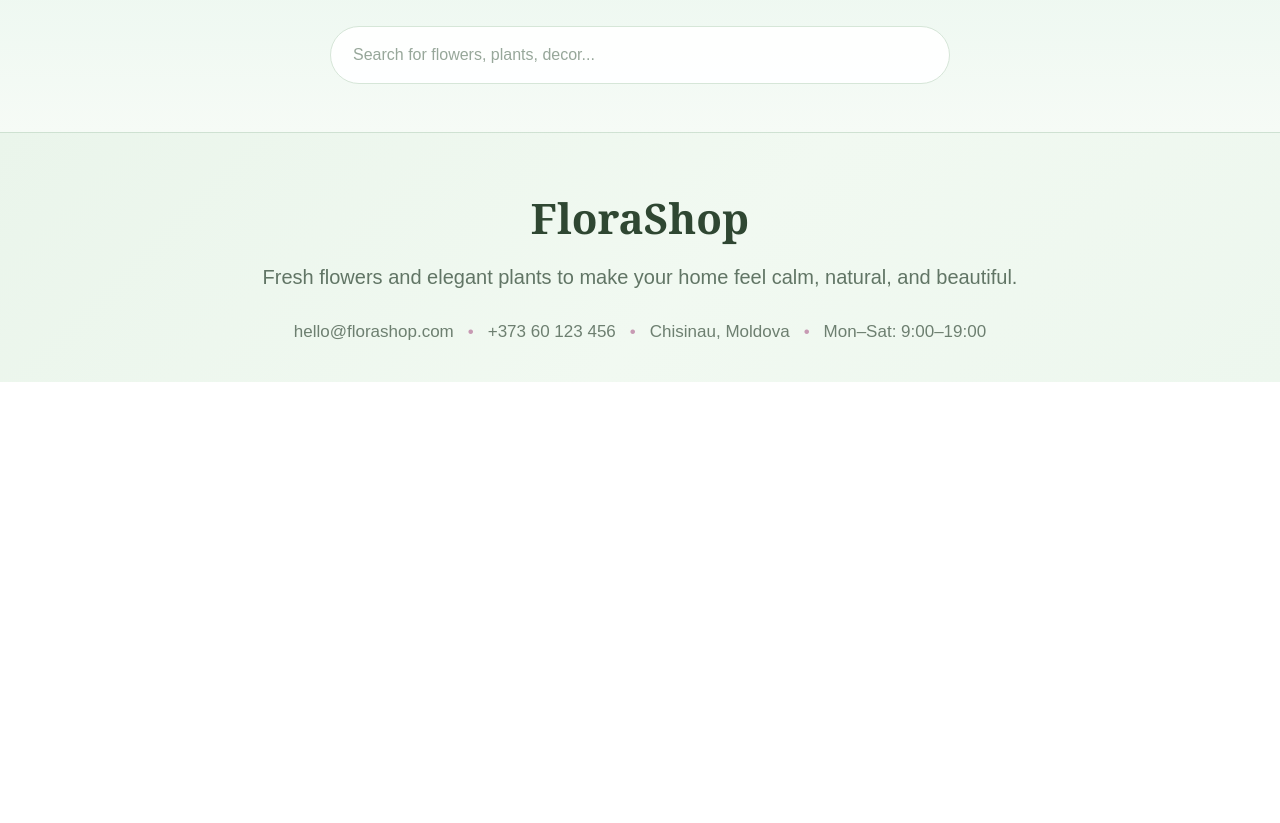
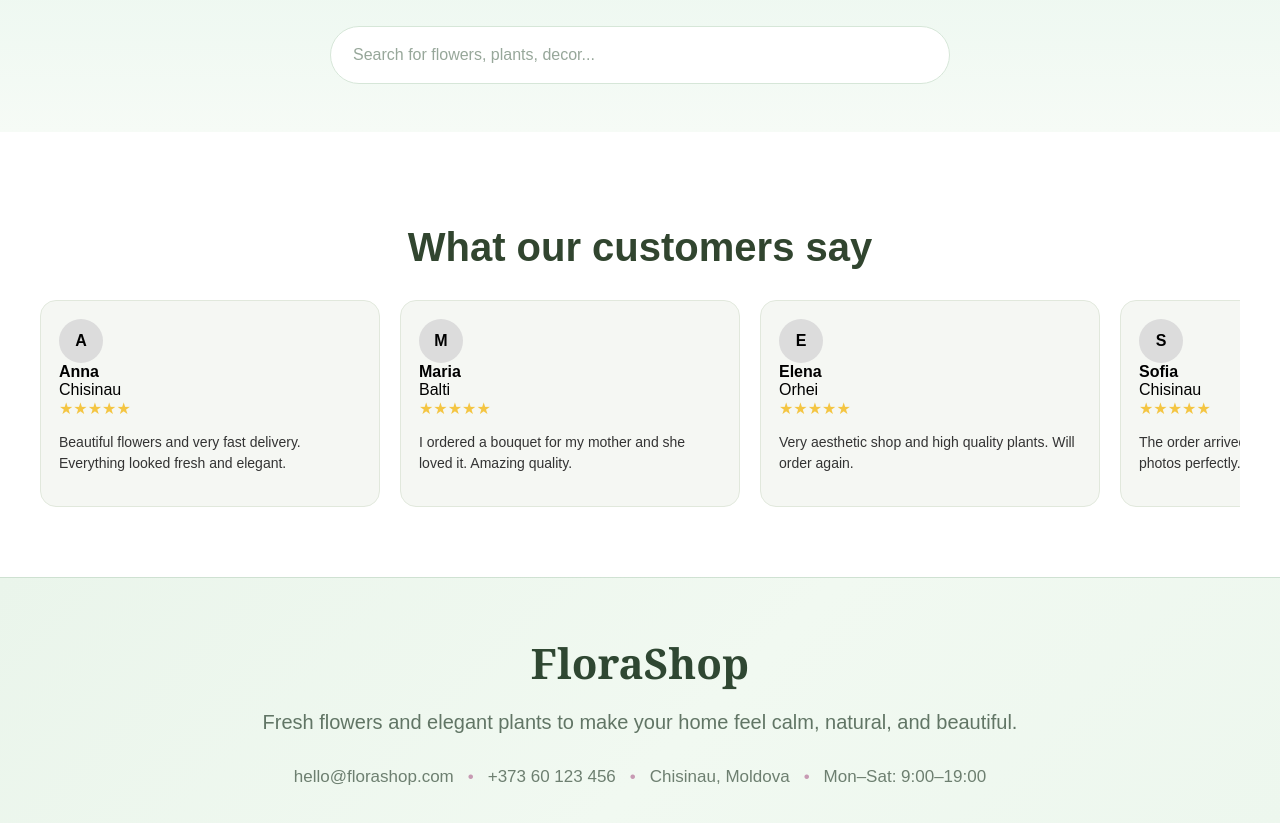
Before and after one commit to ellgenta/FloraFront, a React (Vite) app: page / in a window 1280 px wide. Shown: the part 860-1683 px from the top of the page. Before the commit the page ends 1242 px from the top, so only its background shows below. Built offline with nearby package versions, Linux system fonts and the light colour scheme.

Commit message:
carto4ki mnenia + css

```diff
--- /dev/null
+++ b/components/Testimonial.css
@@ -0,0 +1,78 @@
+.testimonials {
+  padding: 60px 40px;
+}
+
+.testimonials__title {
+  text-align: center;
+  font-size: 40px;
+  color: #31452f;
+  margin-bottom: 30px;
+}
+
+/* горизонтальный скролл */
+.testimonials__track {
+  display: flex;
+  gap: 20px;
+  overflow-x: auto;
+  padding-bottom: 10px;
+}
+
+/* карточка */
+.testimonial-card {
+  min-width: 340px;
+  max-width: 340px;
+  background: #f5f7f3;
+  border-radius: 16px;
+  padding: 18px;
+  border: 1px solid #e1e8dc;
+  transition: all 0.25s ease;
+  cursor: pointer;
+}
+
+/* 🔥 РОЗОВАЯ ТЕНЬ ПРИ HOVER */
+.testimonial-card:hover {
+  box-shadow: 0 10px 25px rgba(211, 154, 192, 0.35);
+  transform: translateY(-4px);
+}
+
+/* header */
+.testimonial-card__header {
+  display: flex;
+  align-items: center;
+  gap: 12px;
+  margin-bottom: 10px;
+}
+
+.testimonial-card__avatar {
+  width: 44px;
+  height: 44px;
+  border-radius: 50%;
+  background: #dcdcdc;
+  display: flex;
+  align-items: center;
+  justify-content: center;
+  font-weight: bold;
+}
+
+.testimonial-card__name {
+  font-weight: 600;
+  font-size: 16px;
+}
+
+.testimonial-card__date {
+  font-size: 13px;
+  color: #8a9788;
+}
+
+/* рейтинг */
+.testimonial-card__rating {
+  color: #f4c542;
+  margin-bottom: 10px;
+}
+
+/* текст */
+.testimonial-card__text {
+  font-size: 14px;
+  color: #333;
+  line-height: 1.5;
+}
--- a/components/Testimonial.tsx
+++ b/components/Testimonial.tsx
@@ -0,0 +1,67 @@
+import "./Testimonial.css"
+const testimonials = [
+  {
+    id: 1,
+    name: "Anna",
+    city: "Chisinau",
+    text: "Beautiful flowers and very fast delivery. Everything looked fresh and elegant.",
+  },
+  {
+    id: 2,
+    name: "Maria",
+    city: "Balti",
+    text: "I ordered a bouquet for my mother and she loved it. Amazing quality.",
+  },
+  {
+    id: 3,
+    name: "Elena",
+    city: "Orhei",
+    text: "Very aesthetic shop and high quality plants. Will order again.",
+  },
+  {
+    id: 4,
+    name: "Sofia",
+    city: "Chisinau",
+    text: "The order arrived on time and matched the photos perfectly.",
+  },
+  {
+    id: 5,
+    name: "Diana",
+    city: "Cahul",
+    text: "Perfect for gifts. Everything looked premium and beautiful.",
+  },
+];
+
+function Testimonials() {
+  return (
+    <section className="testimonials">
+      <h2 className="testimonials__title">What our customers say</h2>
+
+      <div className="testimonials__track">
+        {testimonials.map((item) => (
+          <div key={item.id} className="testimonial-card">
+
+            <div className="testimonial-card__top">
+              <div className="testimonial-card__avatar">
+                {item.name[0]}
+              </div>
+
+              <div>
+                <div className="testimonial-card__name">{item.name}</div>
+                <div className="testimonial-card__city">{item.city}</div>
+              </div>
+            </div>
+
+            <div className="testimonial-card__rating">
+              ★★★★★
+            </div>
+
+            <p className="testimonial-card__text">{item.text}</p>
+          </div>
+        ))}
+      </div>
+    </section>
+  );
+}
+
+export default Testimonials;
--- a/src/App.tsx
+++ b/src/App.tsx
@@ -9,6 +9,7 @@ import { CartProvider, useCart } from "./contexts/CartContext";
 import Catalog from "./pages/Catalog";
 import Delivery from "./pages/Delivery";
 import { useState } from "react";
+import Testimonial from "../components/Testimonial";
 
 function AppContent() {
   const [isCartOpen, setIsCartOpen] = useState(false);
@@ -25,6 +26,7 @@ function AppContent() {
             <>
               <Hero />
               <SearchSection value={searchQuery} onChange={setSearchQuery} />
+              <Testimonial />
             </>
           }
         />
```
